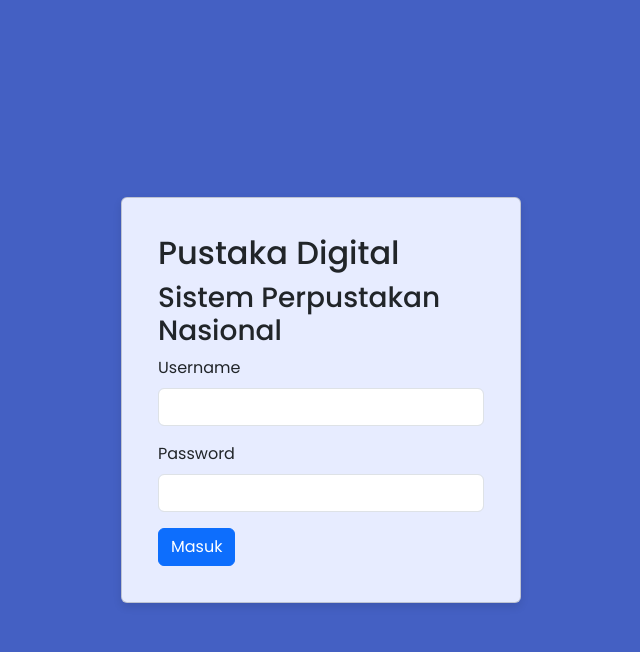
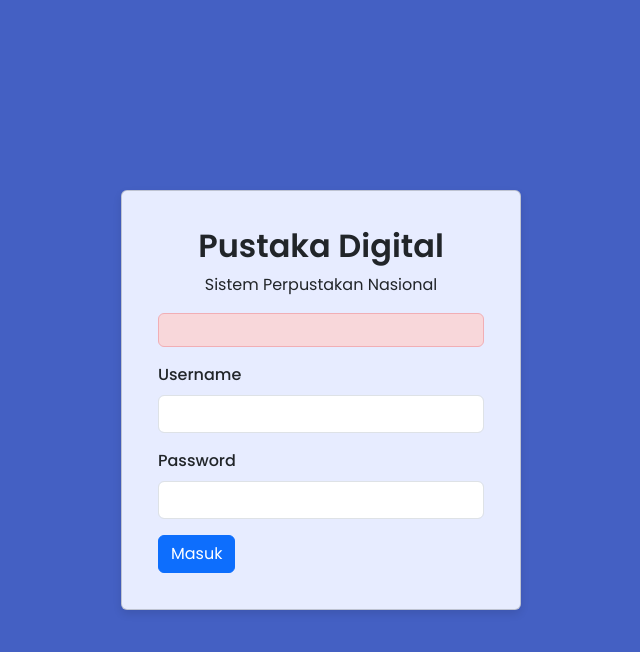
Before and after one commit to PratitaAnnisa/Pustaka-Digital, a PHP site: page /login.php in a window 1280 px wide. Shown: the top 652 px of the page, without its empty margins (319-959 px from the left). Run offline with PHP 8.4, Linux system fonts and the light colour scheme.

Commit message:
error handling login

```diff
--- a/login.php
+++ b/login.php
@@ -8,14 +8,6 @@ if ($_SERVER['REQUEST_METHOD'] == 'POST') {
 
     $query = "SELECT * FROM users WHERE username='$username' AND password='$password'";
     $result = mysqli_query($koneksi, $query);
-
-    if (mysqli_num_rows($result) > 0) {
-        $_SESSION['login'] = true;
-        header("Location: koleksi_buku.php");
-        exit;
-    } else {
-        echo "Username atau password salah!";
-    }
 }
 ?>
 
@@ -44,14 +36,31 @@ if ($_SERVER['REQUEST_METHOD'] == 'POST') {
             box-shadow: 0 4px 8px rgba(0, 0, 0, 0.1);
             background-color: #e7ecff;
         }
+        h2 {
+            font-weight: 600;
+            text-align: center;
+        }
+        .form-label {
+            font-weight: 500;
+        }
     </style>
 </head>
 <body>
     <div class="card">
         <div class="card-body">
-            <h2 class="card-title">Pustaka Digital</h2>
-            <h3>Sistem Perpustakan Nasional</h3>
+            <h2 class="card-title text-center">Pustaka Digital</h2>
+            <p class="card-text text-center">Sistem Perpustakan Nasional</p>
             <form method="POST" action="">
+                <div class="alert alert-danger mt-3 text-center" role="alert">
+                    <?php
+                if (isset($result) && mysqli_num_rows($result) > 0) {
+                    $_SESSION['login'] = true;
+                    header("Location: koleksi_buku.php");
+                    exit();
+                } else if (isset($result)) {
+                    echo "Username atau Password salah!";
+                } ?>
+                </div>
                 <div class="mb-3">
                     <label for="username" class="form-label">Username</label>
                     <input type="text" class="form-control" id="username" name="username" required>
```
